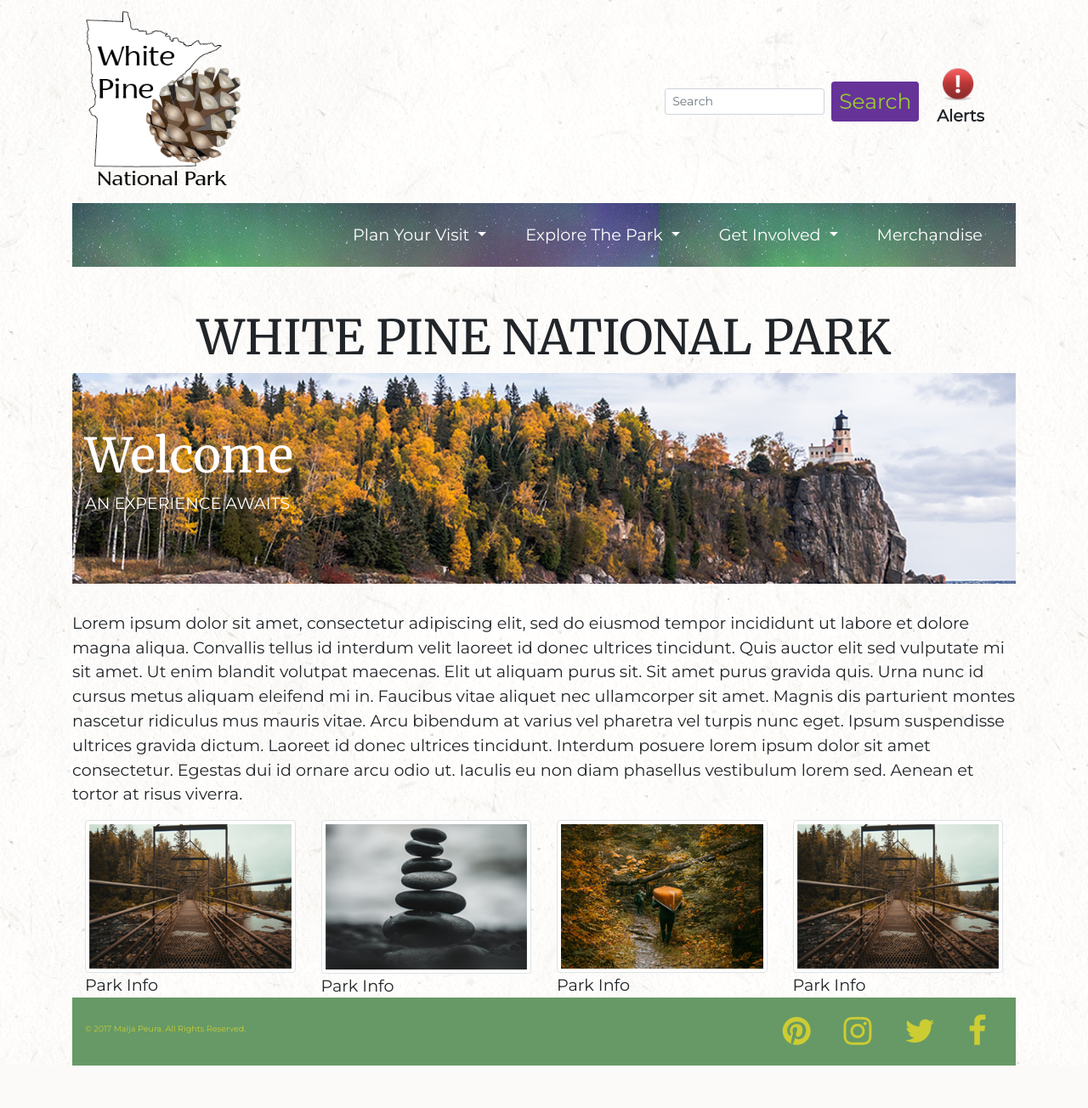
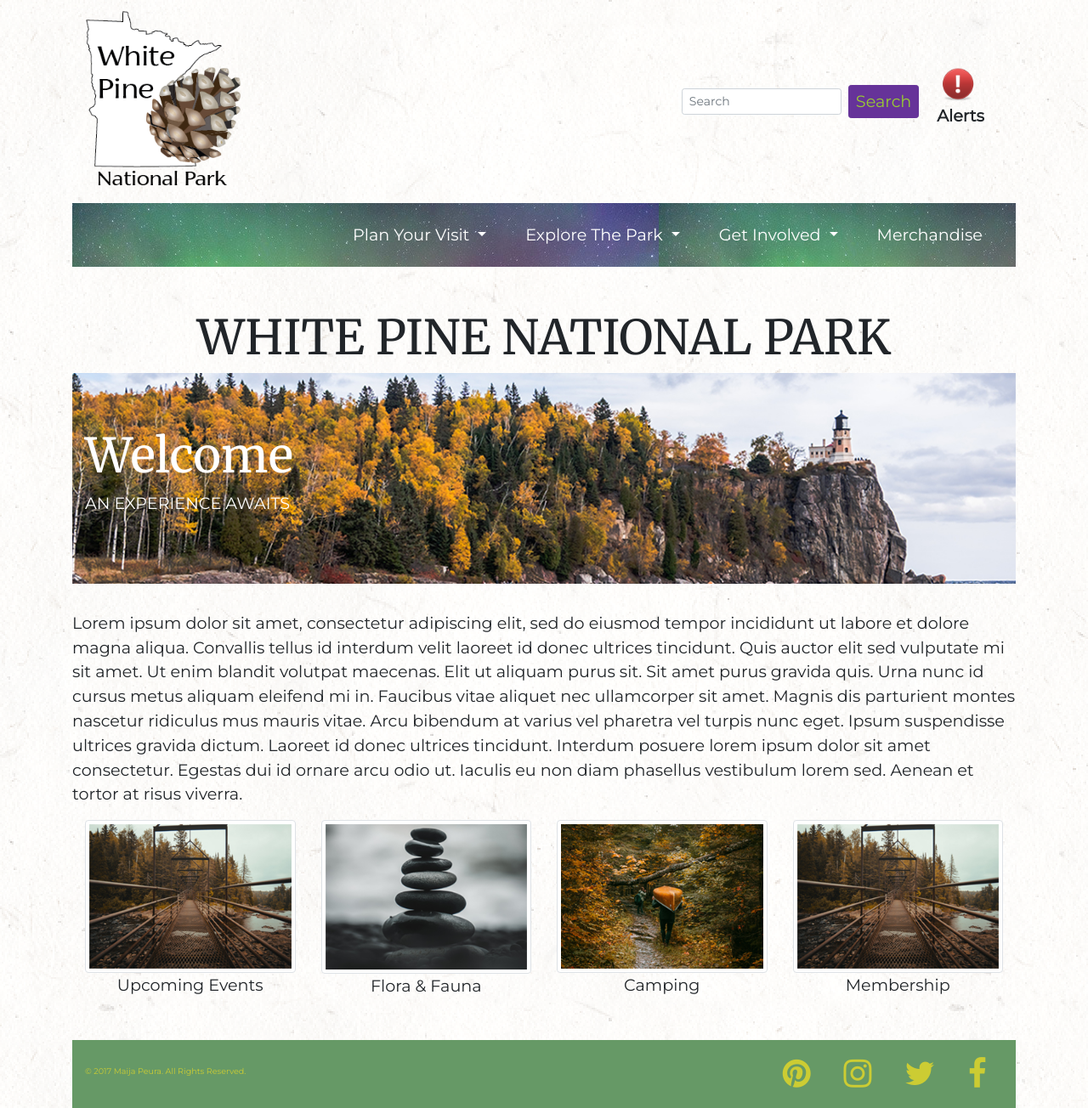
Before and after one commit to Maija-Peura/maija-peura.github.io, a PHP site: page /white_pine/index.html in a window 1280 px wide. Shown: the whole page at 85% size. Before the commit the page ends 1254 px from the top, so only its background shows below. Run offline with PHP 8.4, Linux system fonts and the light colour scheme; some web fonts are replaced.

Commit message:
updated thumbnails

```diff
--- a/white_pine/css/custom.css
+++ b/white_pine/css/custom.css
@@ -60,7 +60,7 @@ body {
 
 .btn {
     font-family: 'Montserrat', sans-serif;
-    font-size: 1.3em;
+    font-size: 1em;
     color: #99cc33;
     background:#663399;
     border-color: #663399;
@@ -214,6 +214,11 @@ a:hover {
 
 /*BODY STYLES*/
 
+.col.thumbs {
+    text-align: center;
+    padding-bottom: 50px;
+}
+
 .jumbotron {
   color: white;
   background-image: url("../images/mn_splitrock.jpg");
--- a/white_pine/index.html
+++ b/white_pine/index.html
@@ -123,22 +123,22 @@
 
 <div class="container">
   <div class="row">
-    <div class="col">
+    <div class="col thumbs">
         <img src="images/hiking.jpg" alt="hiking" class="img-thumbnail text-align center">
-        Park Info
+        Upcoming Events
     </div>
-    <div class="col">
+    <div class="col thumbs">
       <img src="images/rocks.png" alt="hiking" class="img-thumbnail text-align center">
-        Park Info
+        Flora & Fauna
         </div>
 <!--    <div class="w-100"></div>-->
-    <div class="col">
+    <div class="col thumbs">
       <img src="images/portage2.jpg" alt="hiking" class="img-thumbnail text-align center">
-        Park Info
+        Camping
         </div>
-    <div class="col">
+    <div class="col thumbs">
       <img src="images/hiking.jpg" alt="hiking" class="img-thumbnail text-align center">
-        Park Info
+        Membership
         </div>
   </div>
 </div>
```
